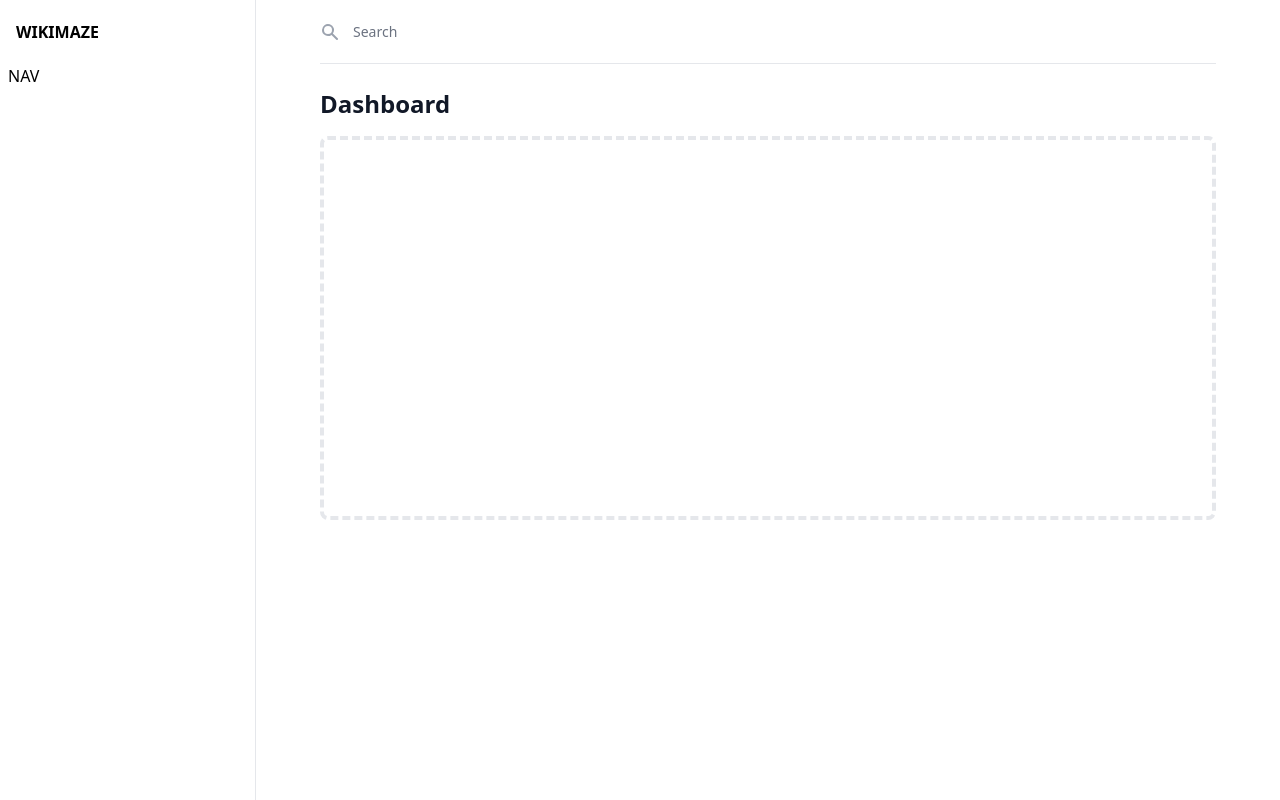
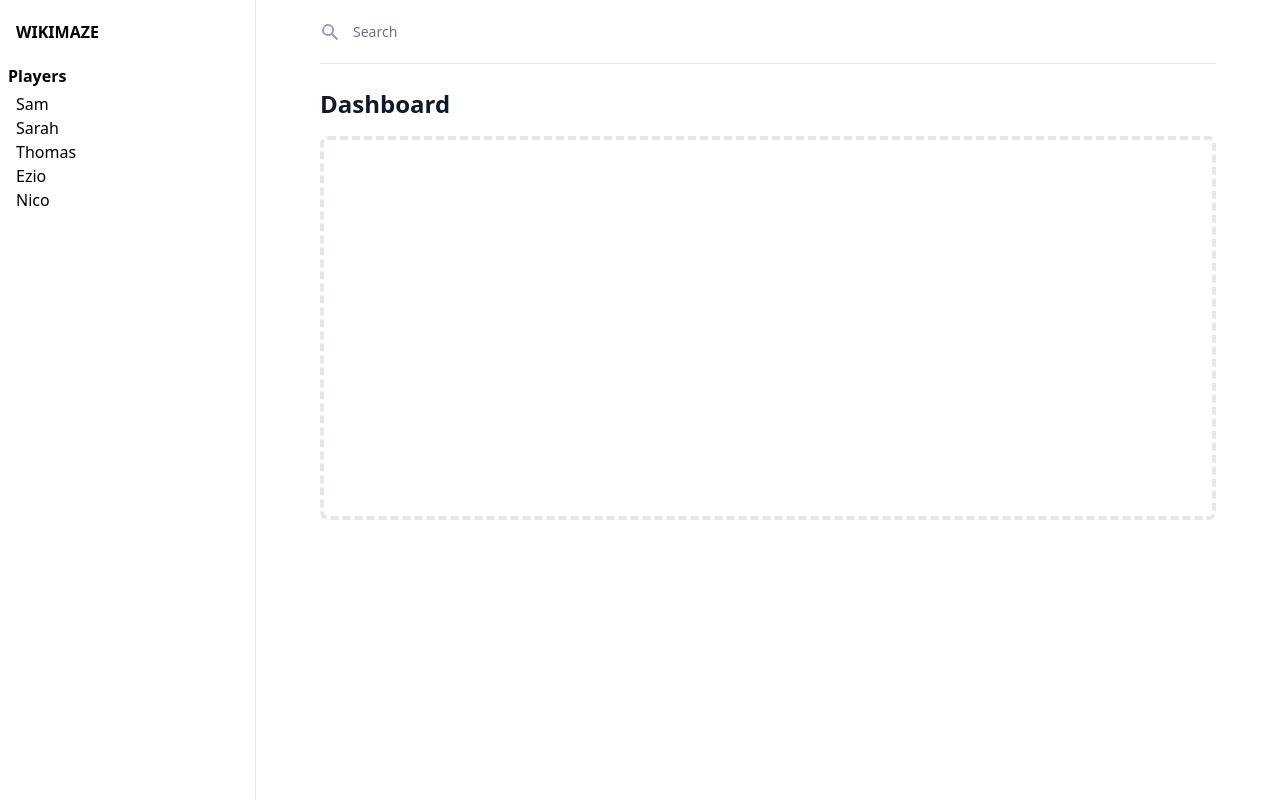
Before and after one commit to samueldrai/wikimaze, a Gatsby site in the folder client/: page /test in a window 1280 px wide. Built offline with nearby package versions, Linux system fonts and the light colour scheme; Gatsby itself is replaced by a stand-in of ours; what @tailwindcss/ui would draw is missing.

Commit message:
feat(sidebar): update sidebar

```diff
--- a/client/src/components/sidebar.jsx
+++ b/client/src/components/sidebar.jsx
@@ -1,6 +1,6 @@
 import React from "react"
 
-const Sidebar = () => (
+const Sidebar = ({ players }) => (
   <div className="flex h-screen overflow-hidden bg-white">
     <div className="hidden md:flex md:flex-shrink-0">
       <div className="flex flex-col w-64">
@@ -10,7 +10,12 @@ const Sidebar = () => (
           </div>
           <div className="flex flex-col flex-grow mt-5">
             <nav className="flex-1 px-2 space-y-1 bg-white">
-              <span>NAV</span>
+              <h3 className="font-extrabold">Players</h3>
+              <div className="flex flex-col px-2">
+                {players.map(player => (
+                  <span className="font-light">{player}</span>
+                ))}
+              </div>
             </nav>
           </div>
         </div>
--- a/client/src/pages/test.js
+++ b/client/src/pages/test.js
@@ -2,7 +2,7 @@ import React from "react"
 import Sidebar from "../components/sidebar"
 
 const Test = () => {
-  return <Sidebar />
+  return <Sidebar players={["Sam", "Sarah", "Thomas", "Ezio", "Nico"]} />
 }
 
 export default Test
```
